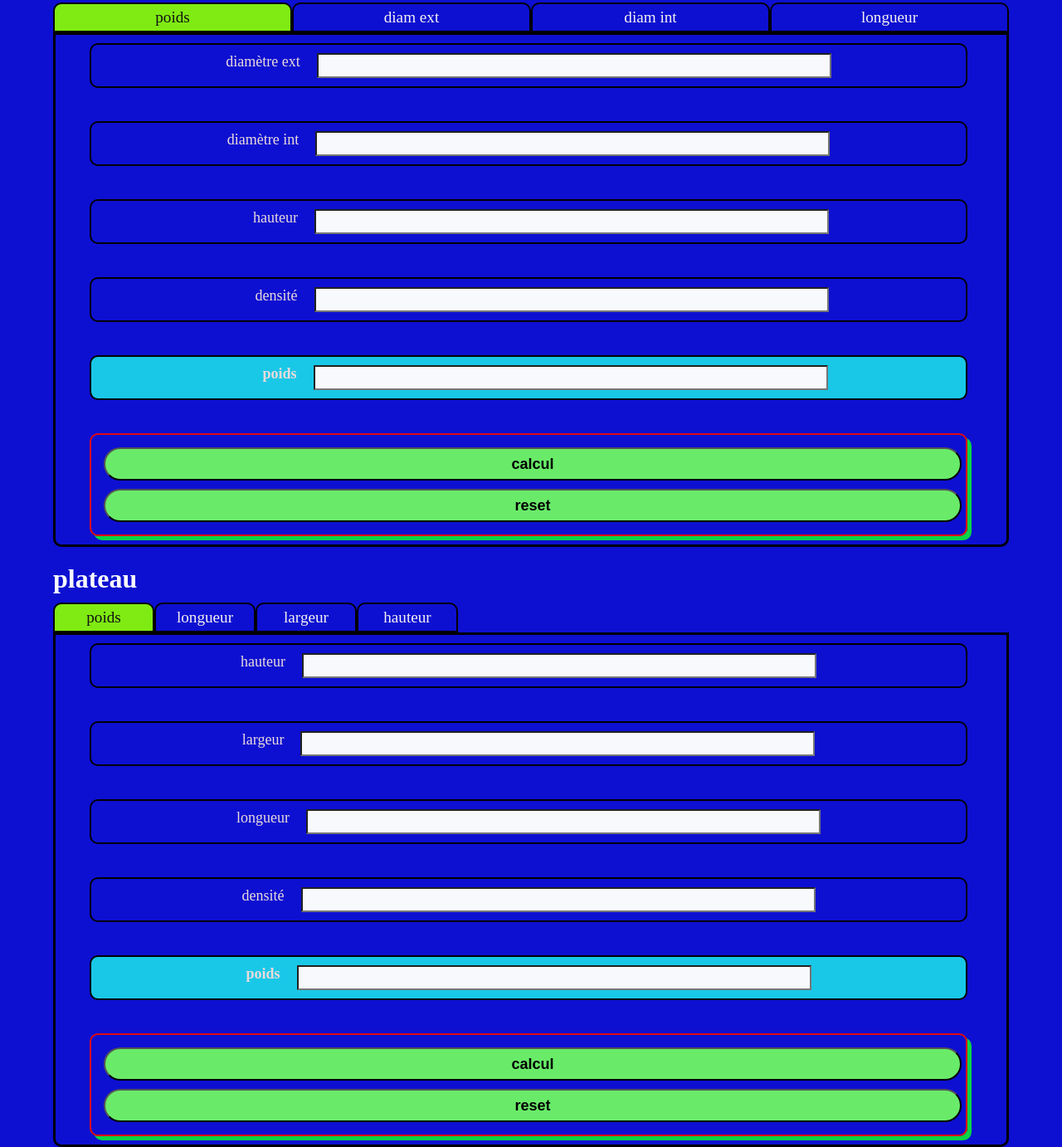
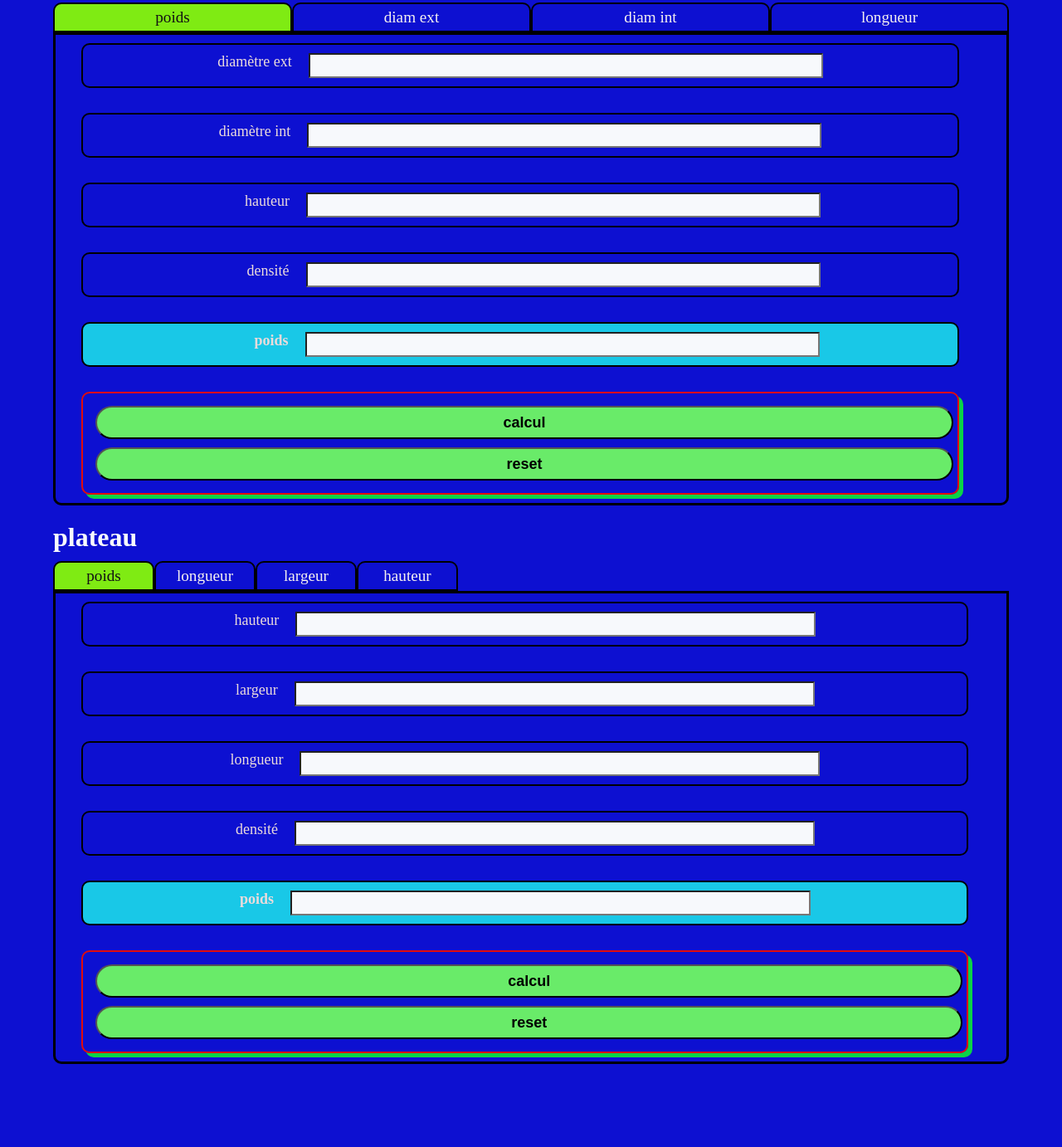
Before and after one commit to jeromebrosgol/JB_Forges, a plain HTML site: page index.html in a window 1280 px wide. Shown: the part 101-1483 px from the top of the page at 83% size. After the commit the page ends 1383 px from the top, so only its background shows below. Drawn offline with Linux system fonts and the light colour scheme.

Commit message:
modify style.css

```diff
--- a/style.css
+++ b/style.css
@@ -88,7 +88,7 @@ grid-template-areas:
 ". poids ."
 ". calcul ."
 ;
-gap : 20px;
+gap : 10px;
 border : 3px solid black;
 border-radius: 0 0 10px 10px;
 margin-bottom: 20px;
@@ -258,7 +258,7 @@ margin: 5px;
 
 .wrapper-plateau{
   display: grid;
-  grid-template-columns: 1% 94% 5%;
+  grid-template-columns: 1% 95% 4%;
   grid-template-areas:
   ". haut ."
   ". larg ."
@@ -267,7 +267,7 @@ margin: 5px;
   ". poids ."
   ". calcul ."
   ;
-  gap : 20px;
+  gap : 10px;
   border : 3px solid black;
   border-radius: 0 0 10px 10px;
 
```
